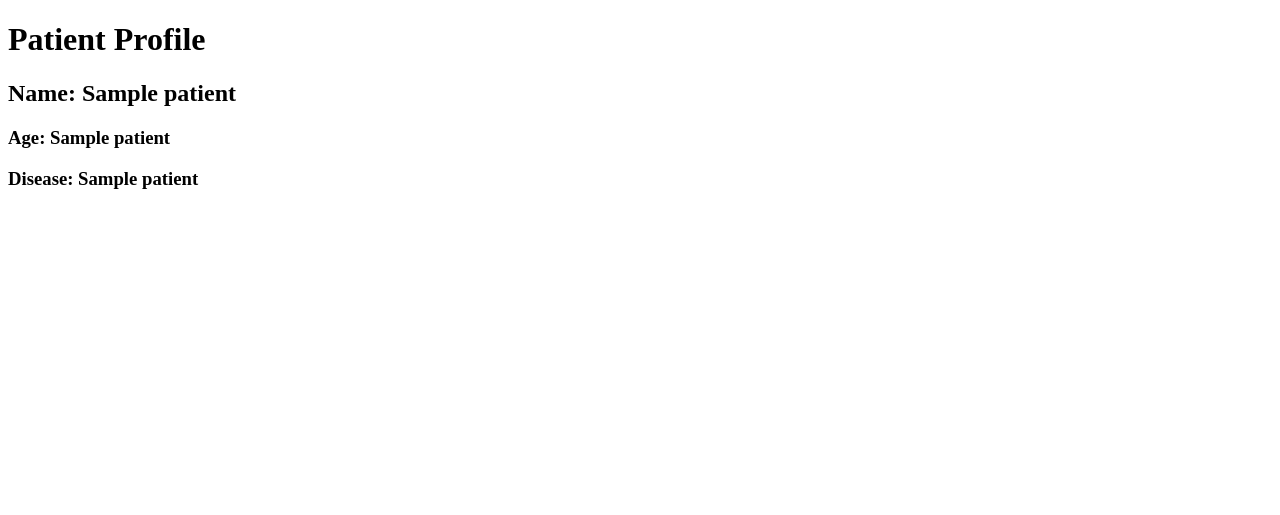
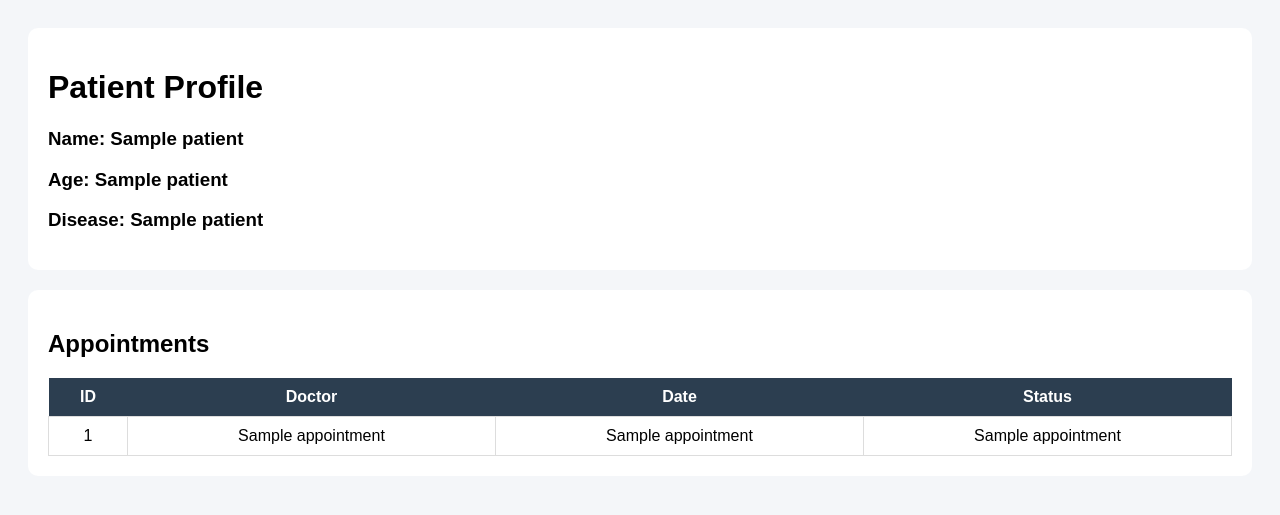
Before and after one commit to swathi04721/Hospital-Management-System, a Python web app: template templates/patients_profile.html in a window 1280 px wide. Shown: the top 515 px of the page. Run offline with Jinja, Linux system fonts and the light colour scheme; the template is opened without the code that fills it: most values are stand-ins (such as "Sample title", 1, 10 or a date in 2020).

Commit message:
patient profile with appointments

```diff
--- a/templates/patients_profile.html
+++ b/templates/patients_profile.html
@@ -2,14 +2,82 @@
 <html>
 <head>
     <title>Patient Profile</title>
+
+    <style>
+
+        body{
+            font-family:Arial;
+            background:#f4f6f9;
+            padding:20px;
+        }
+
+        .box{
+            background:white;
+            padding:20px;
+            border-radius:10px;
+            margin-bottom:20px;
+        }
+
+        table{
+            width:100%;
+            border-collapse:collapse;
+            background:white;
+        }
+
+        th{
+            background:#2c3e50;
+            color:white;
+            padding:10px;
+        }
+
+        td{
+            padding:10px;
+            border:1px solid #ddd;
+            text-align:center;
+        }
+
+    </style>
+
 </head>
 <body>
 
-<h1>Patient Profile</h1>
+<div class="box">
 
-<h2>Name: {{ patient[1] }}</h2>
-<h3>Age: {{ patient[2] }}</h3>
-<h3>Disease: {{ patient[3] }}</h3>
+    <h1>Patient Profile</h1>
+
+    <h3>Name: {{ patient[1] }}</h3>
+    <h3>Age: {{ patient[2] }}</h3>
+    <h3>Disease: {{ patient[3] }}</h3>
+
+</div>
+
+<div class="box">
+
+    <h2>Appointments</h2>
+
+    <table>
+
+        <tr>
+            <th>ID</th>
+            <th>Doctor</th>
+            <th>Date</th>
+            <th>Status</th>
+        </tr>
+
+        {% for appointment in appointments %}
+
+        <tr>
+            <td>{{ appointment[0] }}</td>
+            <td>{{ appointment[2] }}</td>
+            <td>{{ appointment[3] }}</td>
+            <td>{{ appointment[4] }}</td>
+        </tr>
+
+        {% endfor %}
+
+    </table>
+
+</div>
 
 </body>
 </html>
```
Also changed, not shown: app.py (+13 -3 lines).
